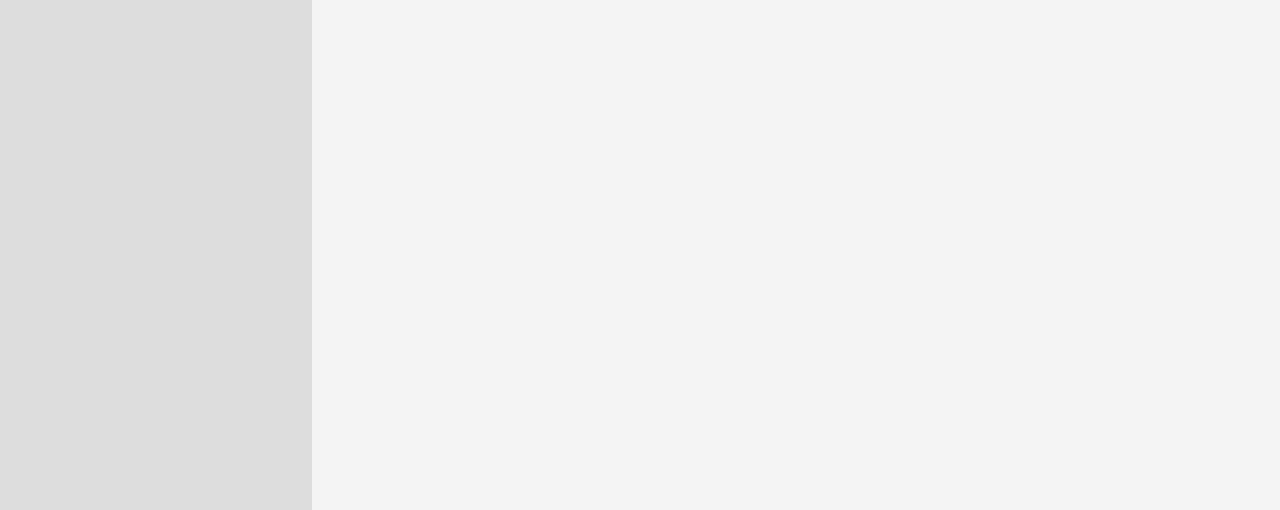
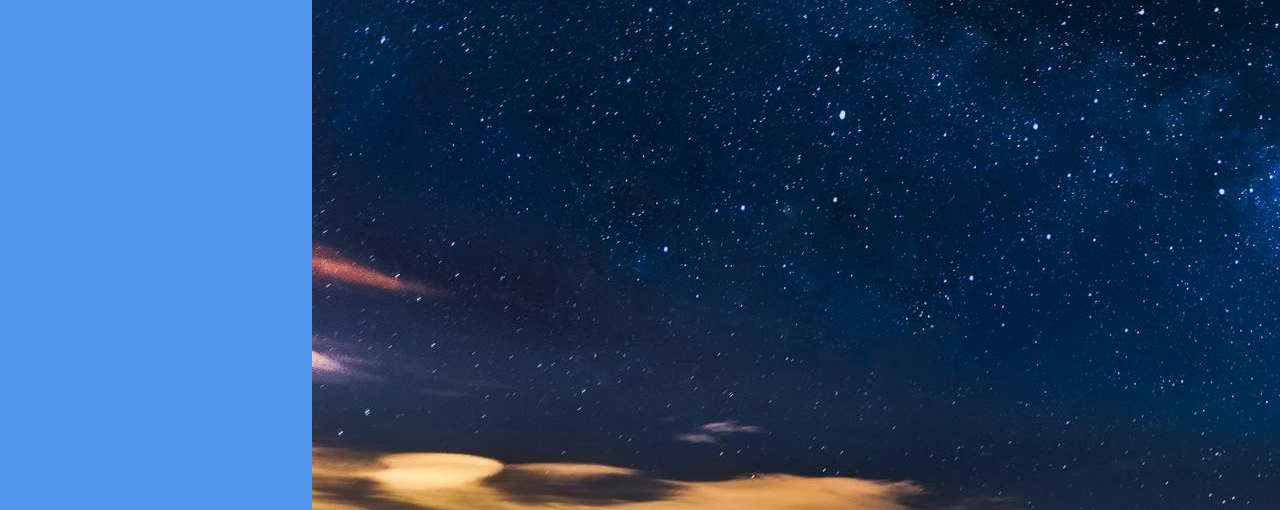
Before and after one commit to 18MIGUEL2003/To-Do-List-con-JavaScript, a plain HTML site: page index.html in a window 1280 px wide. Shown: the part 290-800 px from the top of the page. Drawn offline with Linux system fonts and the light colour scheme.

Commit message:
Agregando imagen en el main

```diff
--- a/style.css
+++ b/style.css
@@ -1,5 +1,6 @@
 body {
     margin: 0;
+    color: rgb(255, 255, 255);
   }
 
   .layout {
@@ -9,7 +10,7 @@ body {
 
   header {
     width: 280px;
-    background-color: #ddd;
+    background-color: #5396ee;
     padding: 1rem;
   }
 
@@ -22,11 +23,11 @@ body {
   main {
     flex: 1;
     padding: 1rem;
-    background-color: #f4f4f4;
+    background-image: url("Imagenes/main_fondo.jpg");
   }
 
   article {
-    background: white;
+    background: #5396ee;
     border: 1px solid #ccc;
     padding: 1rem;
     margin-bottom: 1rem;
```
Also changed, not shown: Imagenes/main_fondo.jpg (added).
